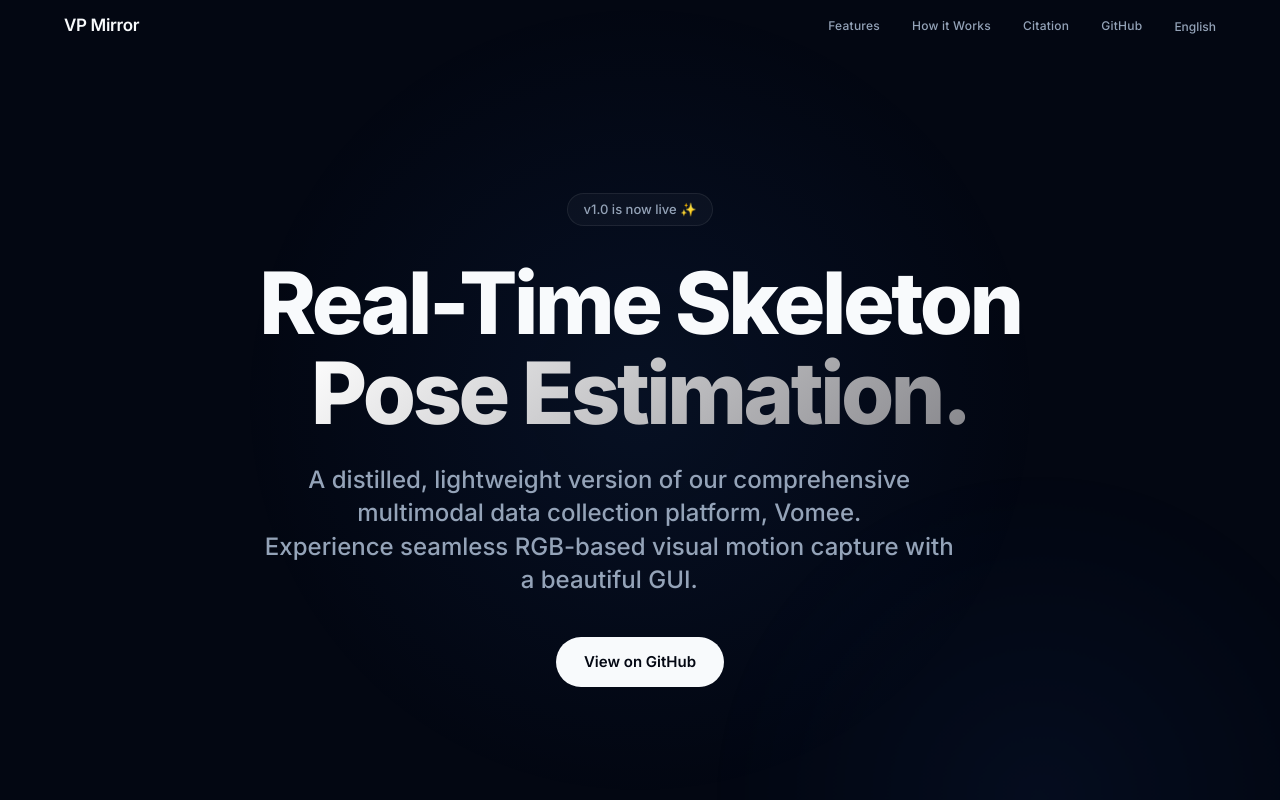
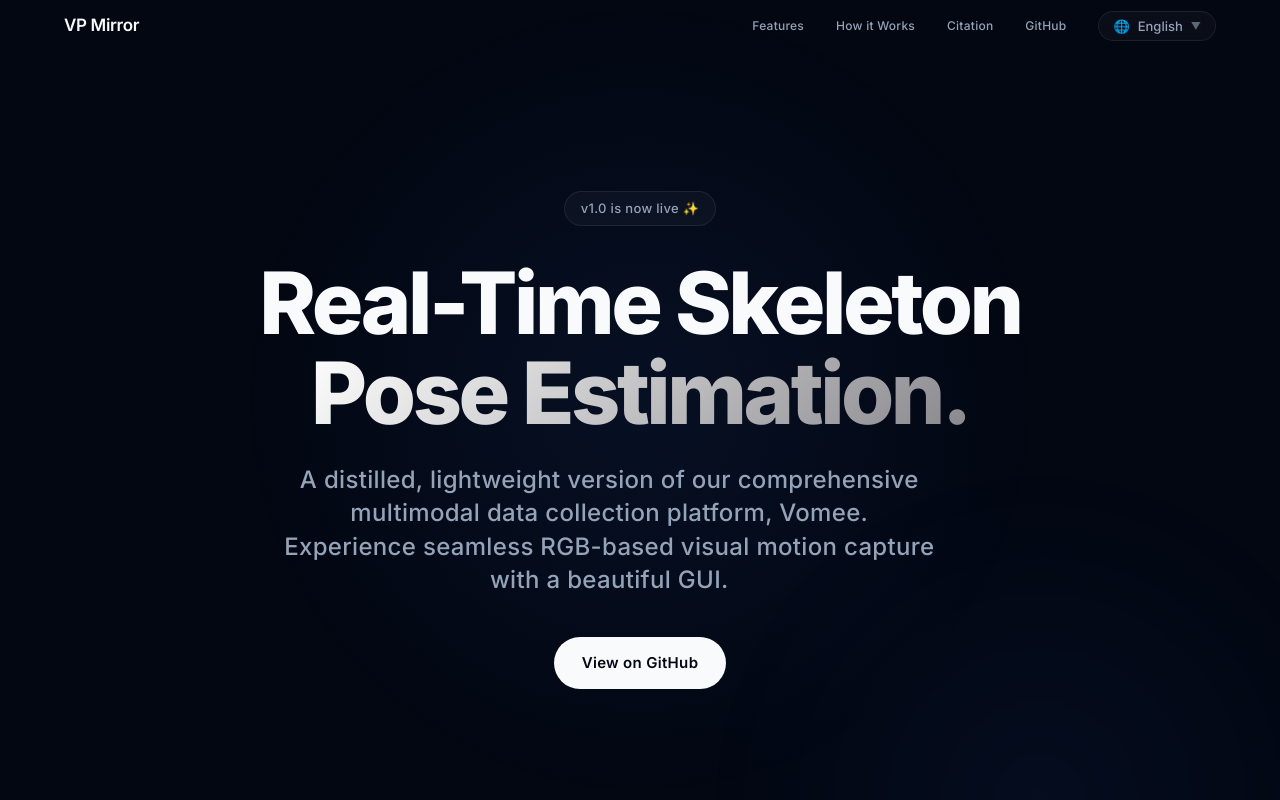
Before and after one commit to weixijia/ViTPoseStudio, a React (Vite) app in the folder website/: page / in a window 1280 px wide. Shown: the top 800 px of the page. Built offline with nearby package versions, Linux system fonts and the light colour scheme.

Commit message:
Optimize Chinese typography and refine language switcher

```diff
--- a/website/src/App.css
+++ b/website/src/App.css
@@ -60,19 +60,24 @@
 .lang-switcher__btn {
   display: flex;
   align-items: center;
-  gap: 6px;
-  background: transparent;
-  border: none;
+  gap: 8px;
+  background: var(--glass-bg);
+  border: 1px solid var(--glass-border);
+  padding: 6px 14px;
+  border-radius: 20px;
   color: var(--text-secondary);
-  font-size: 12px;
+  font-size: 13px;
   cursor: pointer;
-  transition: color 0.3s ease;
+  transition: all 0.3s ease;
   font-family: inherit;
   font-weight: 500;
+  backdrop-filter: blur(10px);
 }
 
 .lang-switcher__btn:hover {
   color: var(--text-primary);
+  background: rgba(255, 255, 255, 0.08);
+  border-color: rgba(255, 255, 255, 0.15);
 }
 
 .lang-switcher__dropdown {
--- a/website/src/App.jsx
+++ b/website/src/App.jsx
@@ -44,7 +44,9 @@ function LangSwitcher({ lang, setLang }) {
   return (
     <div className="lang-switcher" ref={ref}>
       <button className="lang-switcher__btn" onClick={() => setOpen(!open)}>
+        <span>🌐</span>
         <span>{current.label}</span>
+        <span style={{ fontSize: '10px', opacity: 0.6 }}>{open ? '▲' : '▼'}</span>
       </button>
       {open && (
         <div className="lang-switcher__dropdown">
--- a/website/src/index.css
+++ b/website/src/index.css
@@ -28,10 +28,11 @@ html {
 }
 
 body {
-  font-family: 'Inter', -apple-system, BlinkMacSystemFont, 'SF Pro Display', sans-serif;
+  font-family: 'Inter', -apple-system, BlinkMacSystemFont, 'SF Pro Display', 'PingFang SC', 'Hiragino Sans GB', 'Microsoft YaHei', sans-serif;
   background-color: var(--bg-pure);
   color: var(--text-primary);
-  line-height: 1.5;
+  line-height: 1.6;
+  letter-spacing: 0.02em;
   overflow-x: hidden;
 }
 
```
